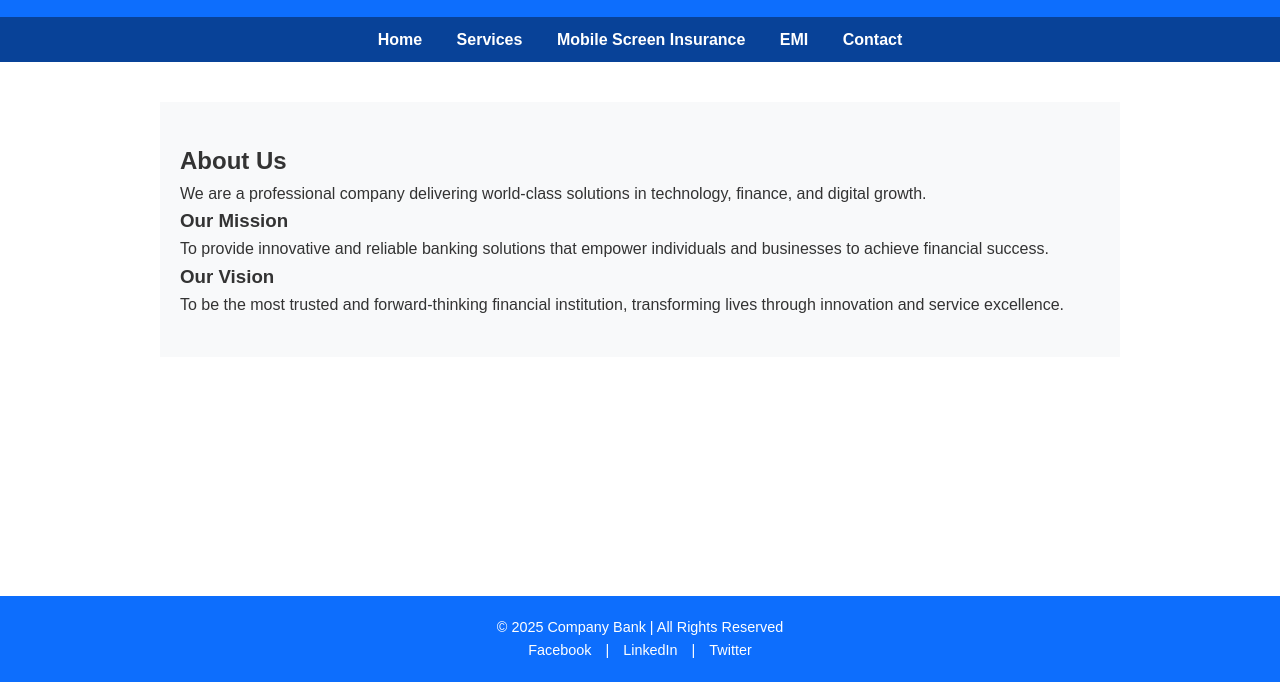
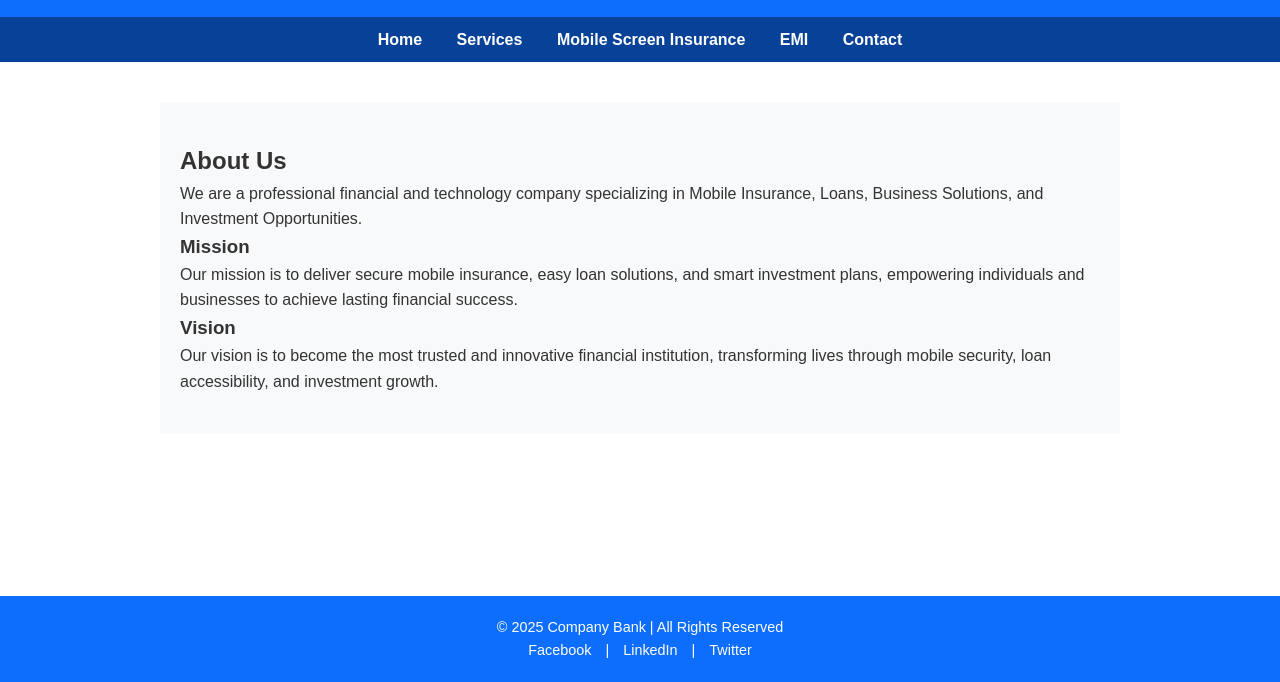
Before and after one commit to JagtarSinghNama/Nama-Finance-Bank-, a plain HTML site: page index.html in a window 1280 px wide. Shown: the part 118-800 px from the top of the page. Drawn offline with Linux system fonts and the light colour scheme.

Commit message:
Update index.html

```diff
--- a/index.html
+++ b/index.html
@@ -83,11 +83,11 @@
     <!-- About -->
     <section id="about" class="active">
       <h2>About Us</h2>
-      <p>We are a professional company delivering world-class solutions in technology, finance, and digital growth.</p>
-      <h3>Our Mission</h3>
-      <p>To provide innovative and reliable banking solutions that empower individuals and businesses to achieve financial success.</p>
-      <h3>Our Vision</h3>
-      <p>To be the most trusted and forward-thinking financial institution, transforming lives through innovation and service excellence.</p>
+      <p> We are a professional financial and technology company specializing in Mobile Insurance, Loans, Business Solutions, and Investment Opportunities.</p>
+      <h3>Mission</h3>
+      <p> Our mission is to deliver secure mobile insurance, easy loan solutions, and smart investment plans, empowering individuals and businesses to achieve lasting financial success.</p>
+      <h3>Vision</h3>
+      <p> Our vision is to become the most trusted and innovative financial institution, transforming lives through mobile security, loan accessibility, and investment growth.</p>
     </section>
 
     <!-- Services -->
```
